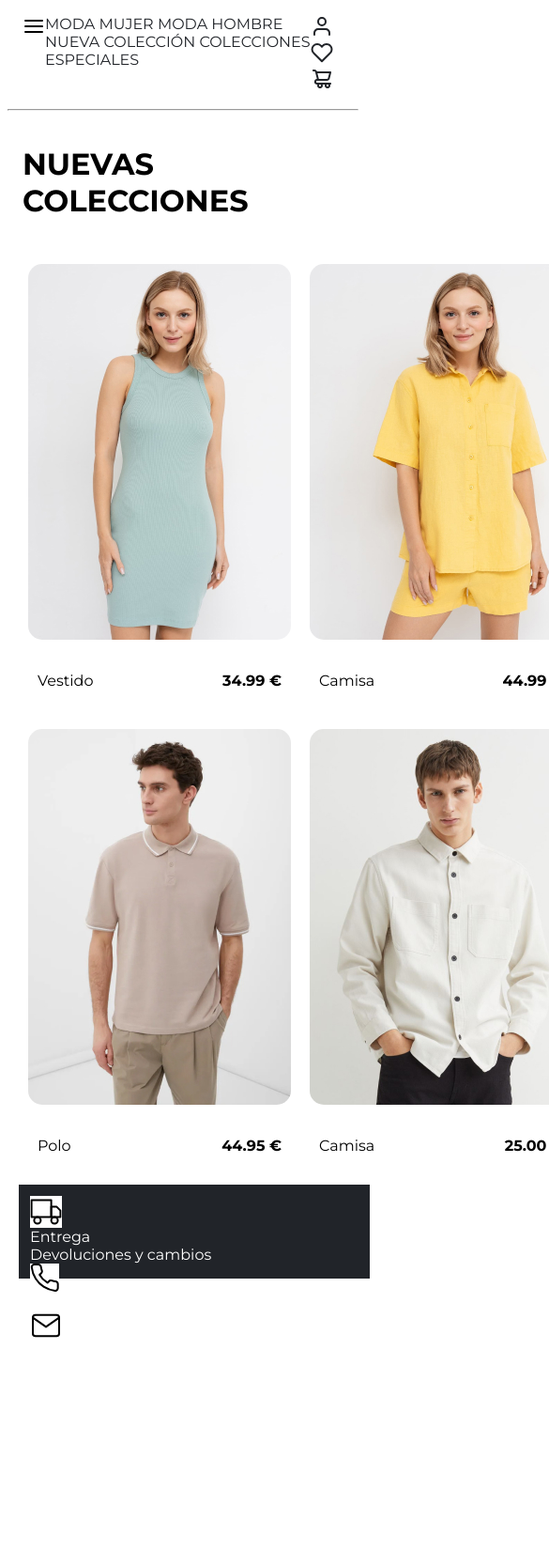
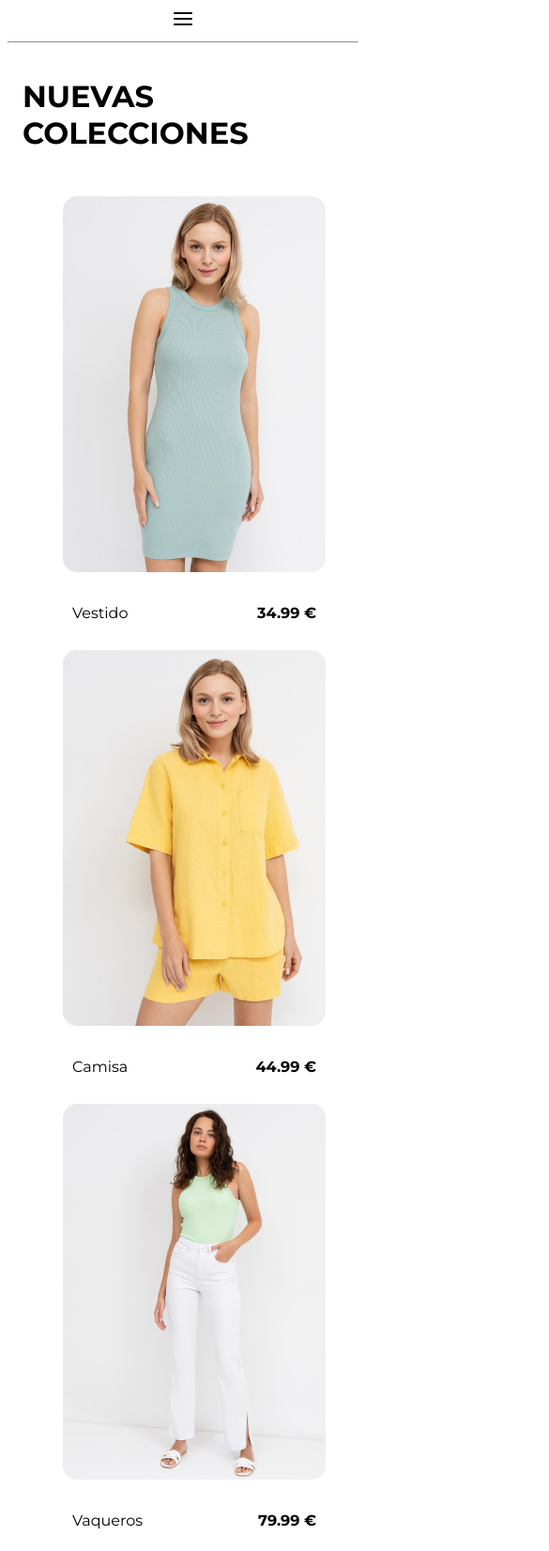
Before and after one commit to ikernm/laboratoriohtml-lemoncode, a plain HTML site: page index.html in a window 390 px wide. Shown: the top 1651 px of the page at 94% size, 585 px wide, since content can reach past the window. Before the commit the page ends 1447 px from the top, so only its background shows below. Drawn offline with Linux system fonts and the light colour scheme.

Commit message:
edits finales

```diff
--- a/index.html
+++ b/index.html
@@ -12,14 +12,18 @@
 
     <nav class="navbar">
 
-        <a href="#"><img src="assets/icon-menu-burguer.svg" class="first-icon-nav"></a>
-        <div class="colecciones">
+        <div class="icono-menu">
+            <a href="#" ><img src="assets/icon-menu-burguer.svg"></a>
+        </div>
+
+        <div class="moda">
             <a href="#">MODA MUJER</a>
             <a href="#">MODA HOMBRE</a>
             <a href="#">NUEVA COLECCIÓN</a>
             <a href="#">COLECCIONES ESPECIALES</a>
         </div>
-        <div class="iconos-nav">
+
+        <div class="iconos">
             <a href="#"><img src="assets/icon-user.svg" class="items-menu"></a>
             <a href="#"><img src="assets/icon-heart.svg" class="items-menu"></a>
             <a href="#"><img src="assets/icon-shopping-cart.svg" class="items-menu"></a>
@@ -96,25 +100,25 @@
             <div>
                 <img src="assets/icon-truck.svg" class="footer-icon">
             </div>
-            <span>Entrega</span>
+            <span class="footer-informacion">Entrega</span>
         </div>
 
         <div class="footer-item">
-            <span>Devoluciones y cambios</span>
+            <span class="footer-informacion">Devoluciones y cambios</span>
         </div>
 
         <div class="footer-item">
             <div>
                 <img src="assets/icon-phone.svg" class="footer-icon">
             </div>
-            <span>+375 (29) 749-18-23</span>
+            <span class="footer-informacion">+375 (29) 749-18-23</span>
         </div>
 
         <div class="footer-item">
             <div>
                 <img src="assets/icon-mail.svg" class="footer-icon">
             </div>
-            <span>shop@omix.com</span>
+            <span class="footer-informacion">shop@omix.com</span>
         </div>
 
     </footer>
--- a/styles.css
+++ b/styles.css
@@ -7,16 +7,32 @@
 
 .navbar {
     font-size: 16px;
-    padding: 8px;
-    margin: 8px;
     display: flex;
-    justify-content: space-around;
-
+    justify-content: space-between;
 }
 
 .navbar a{
     color:#212429;
     text-decoration: none;
+}
+
+.icono-menu {
+    margin-left: 5px;
+}
+
+.moda a {
+    padding: 16px;
+
+}
+
+.iconos a {
+    padding: 16px;
+
+}
+
+.colecciones {
+    margin: 8px;
+
 }
 
 h1 {
@@ -26,13 +42,15 @@ h1 {
 
 .products {
     display: flex;
-    justify-content: space-evenly;
+    justify-content: space-around;
     margin: 12px;
+    width: 100%;
 }
 
 .images {
     padding: 10px;
     border-radius: 25px;
+
 }
 
 .informacion {
@@ -47,10 +65,58 @@ footer {
     padding: 12px;
     margin: 12px;
     width: 100%;
-    height: 100px;
+    display: flex;
+    justify-content: space-around;
+}
+
+.footer-item {
+    text-align: left;
+    display: flex;
+    align-items: center;
 }
 
 .footer-icon {
     background-color: #ffffff;
-    display: flex;
+    border: 8px;
+    padding: 8px;
+    border-radius: 25px;
 }
+
+.footer-item span {
+    margin-left: 5px;
+}
+
+@media (max-width: 920px) {
+
+    .moda {
+        display: none;
+    }
+
+    .iconos {
+        display: none;
+    }
+
+    .icono-menu {
+        margin: 0 auto;
+    }
+
+    .products {
+        flex-direction: column;
+        align-items: center;
+    }
+
+    .products span{
+        justify-content: space-between;
+    }
+
+    footer {
+        flex-direction: column;
+    }
+
+    .footer-item {
+        padding: 10px;
+        border-bottom: solid 1px #ffffff;
+
+    }
+
+}
```
